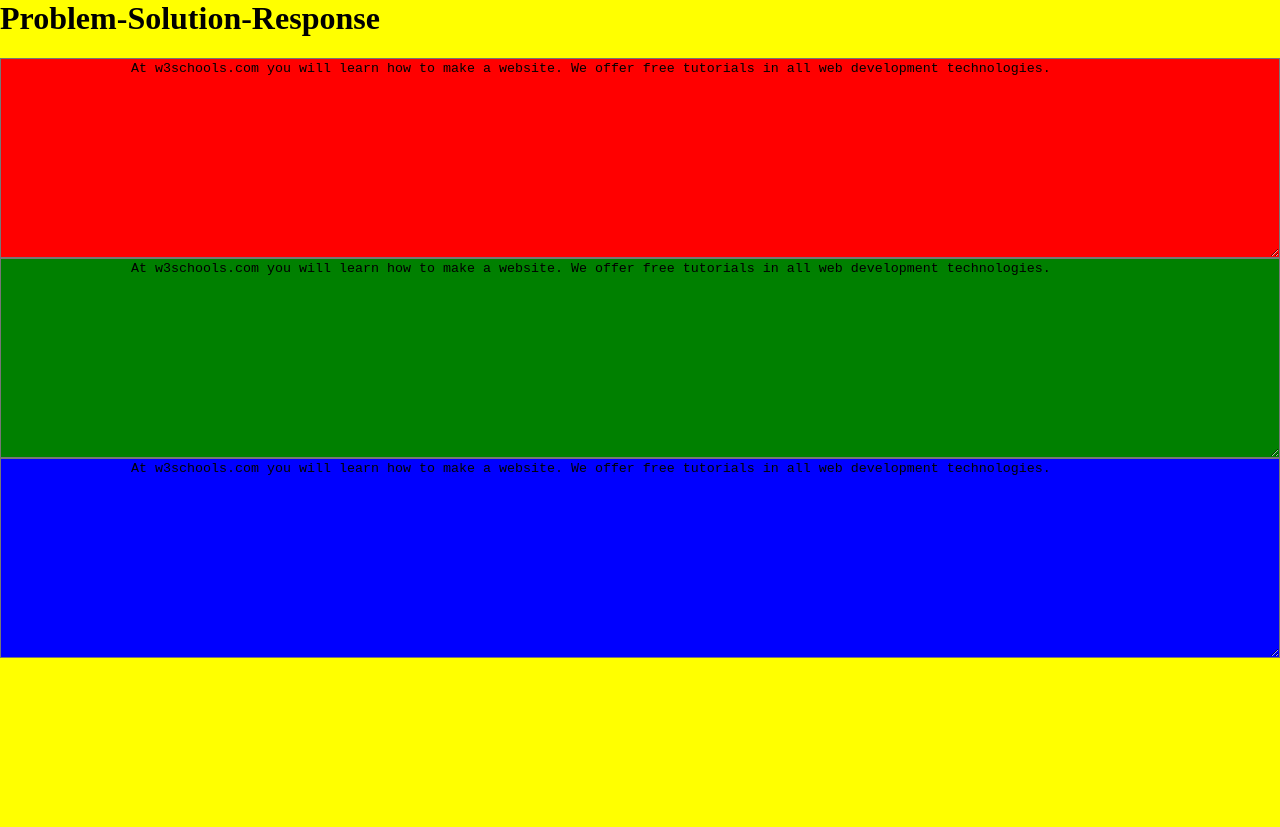
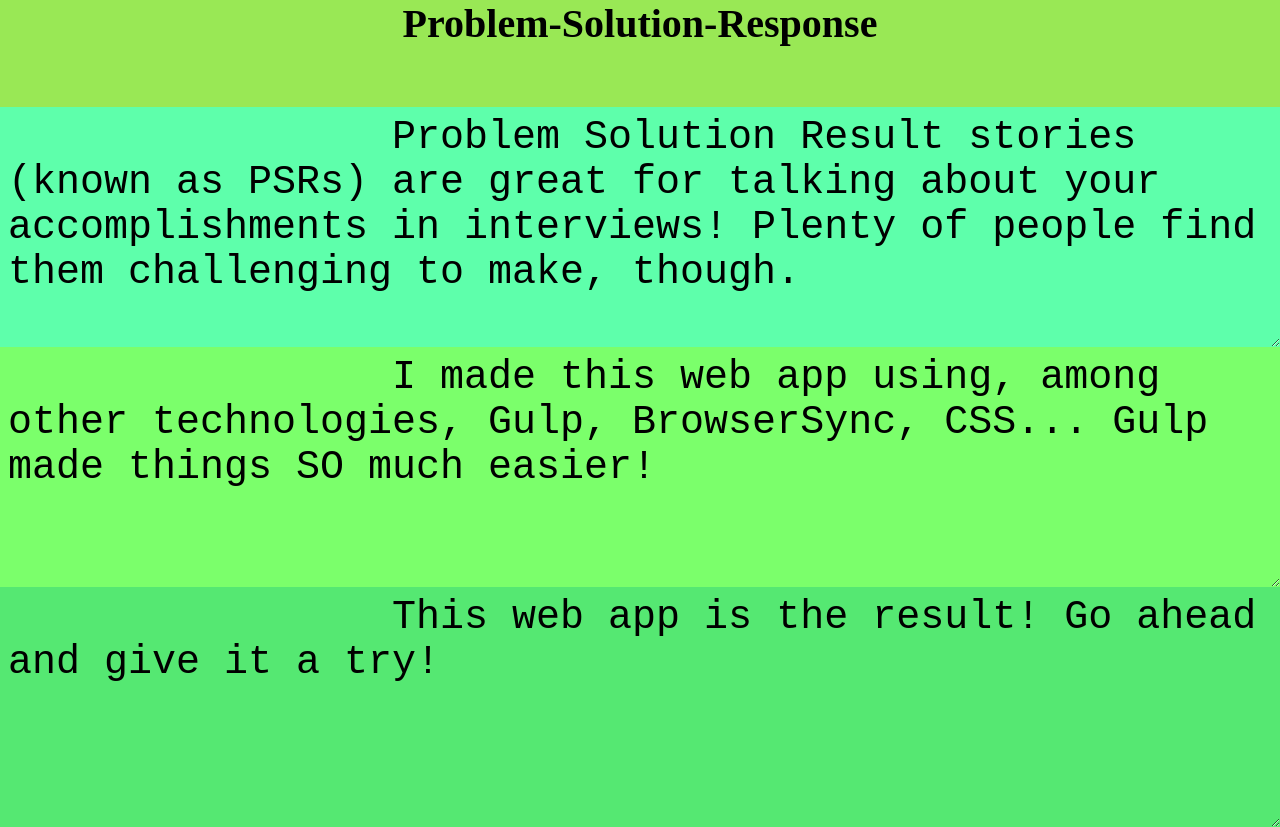
Before and after one commit to lastres0rt/problem-solution-response, a plain HTML site: page index.html in a window 1280 px wide. Before the commit the page ends 800 px from the top, so only its background shows below. Drawn offline with Linux system fonts and the light colour scheme.

Commit message:
Update 2016-08-30T02:39:49.755Z

```diff
--- a/css/styles.css
+++ b/css/styles.css
@@ -2,7 +2,7 @@
   width: 71.42857%; }
 
 body {
-  background: yellow;
+  background: #99E855;
   width: 100%;
   padding: 0;
   margin: 0; }
@@ -11,11 +11,22 @@ textarea {
   width: 100%;
   height: 200px; }
 
+h1 {
+  height: 10vh;
+  text-align: center;
+  font-size: 5vh; }
+
 #problem {
-  background: red; }
+  background: #5EFFAB; }
 
 #solution {
-  background: green; }
+  background: #7BFF6B; }
 
 #response {
-  background: blue; }
+  background: #55E872; }
+
+.psr-text {
+  height: 30vh;
+  padding: 1vh;
+  border: none;
+  font-size: 5vh; }
--- a/index.html
+++ b/index.html
@@ -6,14 +6,14 @@
 		<h1>
 			Problem-Solution-Response
 		</h1>
-		<textarea id="problem">
-		At w3schools.com you will learn how to make a website. We offer free tutorials in all web development technologies.
+		<textarea id="problem" class="psr-text">
+		Problem Solution Result stories (known as PSRs) are great for talking about your accomplishments in interviews! Plenty of people find them challenging to make, though.
 		</textarea>
-		<textarea id="solution">
-		At w3schools.com you will learn how to make a website. We offer free tutorials in all web development technologies.
+		<textarea id="solution" class="psr-text">
+		I made this web app using, among other technologies, Gulp, BrowserSync, CSS... Gulp made things SO much easier!
 		</textarea>
-		<textarea id="response">
-		At w3schools.com you will learn how to make a website. We offer free tutorials in all web development technologies.
+		<textarea id="response" class="psr-text">
+		This web app is the result! Go ahead and give it a try!
 		</textarea>
 	</body>
 </html>
```
